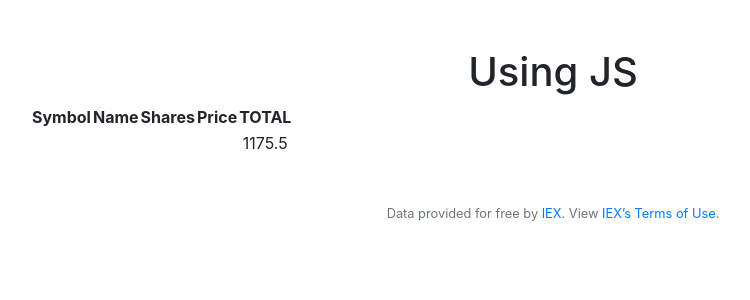
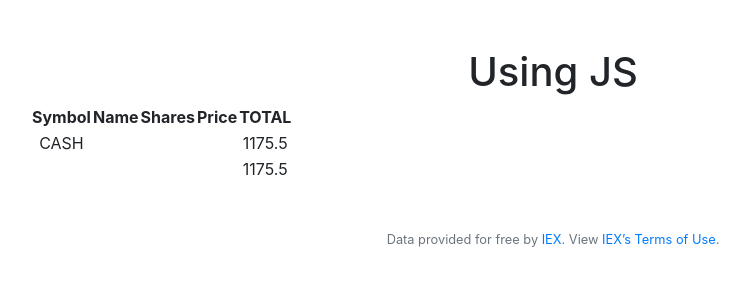
Before and after one commit to moostofa/finance, a Flask app: page / in a window 1280 px wide. Shown: the part 76-376 px from the top of the page, without its empty margins (87-837 px from the left). Run offline with Flask 2, Linux system fonts and the light colour scheme; a user stored in the database is signed in; data comes from the database, SQL or seed files in the repository; both versions use the stored data as it was after the commit; some libraries are stand-ins or nearby versions.

Commit message:
index.html displays info using JS successfully

```diff
--- a/app.py
+++ b/app.py
@@ -54,15 +54,15 @@
 
         #append stock information to the dictionary
         company["name"] = company_lookup["name"]
-        company["price"] = company_lookup["price"]
-        company["TOTAL"] = company["shares"] * company["price"]
+        company["price"] = (company_lookup["price"])
+        company["TOTAL"] = round((company["shares"] * company["price"]), 2)
 
     #get cash balance of current user
-    cash = db.execute("SELECT cash FROM users WHERE id = ?", session["user_id"])[0]["cash"]
+    cash = round((db.execute("SELECT cash FROM users WHERE id = ?", session["user_id"])[0]["cash"]), 2)
 
-    #convert python [{}] to JSON that can be accessed by JavaScript
+    #pass in the portfolio details and cash balance into a JS file
     with open("static/info.js", "w") as file:
-        file.write(f"""let data = {json.dumps(portfolio)};\nlet cash = {cash}""")
+        file.write(f"let data = {json.dumps(portfolio)};\nlet cash = {cash}")
     return render_template("index.html", cash = cash)
 
 @app.route("/buy", methods=["GET", "POST"])
@@ -81,7 +81,7 @@
 
         #validate shares
         shares = request.form.get("shares")
-        if shares.strip() == "" or not shares:
+        if not shares:
             return apology("please enter a number of shares to purchase", 403)
 
         if int(shares) < 0:
@@ -106,7 +106,7 @@
 
         #insert stock details to user portfolio
         #execute query to check if user already owns shares of chosen stock
-        SQL_exists_value = list(db.execute("SELECT EXISTS (SELECT symbol FROM portfolio WHERE symbol = ?)", symbol)[0].values())[0]
+        SQL_exists_value = list(db.execute("SELECT EXISTS (SELECT symbol FROM portfolio WHERE user_id = ? AND symbol = ?)", user_id, symbol)[0].values())[0]
 
         #if user already showns share of this stock, update share count
         if SQL_exists_value == 0:
@@ -246,3 +246,15 @@
 # Listen for errors
 for code in default_exceptions:
     app.errorhandler(code)(errorhandler)
+
+"""
+CREATE TABLE portfolio (
+    user_id INTEGER,
+    symbol TEXT NOT NULL,
+    name TEXT NOT NULL,
+    shares INTEGER,
+    FOREIGN KEY(user_id) REFERENCES users(id)
+);
+
+CREATE UNIQUE INDEX user_id ON portfolio(user_id)
+"""
--- a/static/info.js
+++ b/static/info.js
@@ -1,2 +1,2 @@
-let data = [{"symbol": "AAPL", "shares": 5, "name": "Apple Inc", "price": 148.64, "TOTAL": 743.1999999999999}, {"symbol": "MSFT", "shares": 15, "name": "Microsoft Corporation", "price": 308.13, "TOTAL": 4621.95}, {"symbol": "TSLA", "shares": 2, "name": "Tesla Inc", "price": 1024.86, "TOTAL": 2049.72}];
-let cash = 1841.929999999999
+let data = [{"symbol": "NFLX", "shares": 3, "name": "NetFlix Inc", "price": 671.66, "TOTAL": 2014.98}, {"symbol": "AAPL", "shares": 5, "name": "Apple Inc", "price": 148.64, "TOTAL": 743.2}, {"symbol": "MSFT", "shares": 5, "name": "Microsoft Corporation", "price": 308.13, "TOTAL": 1540.65}, {"symbol": "TSLA", "shares": 2, "name": "Tesla Inc", "price": 1024.86, "TOTAL": 2049.72}];
+let cash = 3651.45
--- a/templates/buy.html
+++ b/templates/buy.html
@@ -10,7 +10,7 @@
             <input autocomplete="off" autofocus class="form-control" name="symbol" placeholder="Ticker Symbol" type="text">
         </div>
         <div class="form-group">
-            <input autocomplete="off" autofocus class="form-control" name="shares" placeholder="Units" type="text">
+            <input autocomplete="off" autofocus class="form-control" name="shares" placeholder="Units" type="number">
         </div>
         <button class="btn btn-primary" type="submit">Buy</button>
     </form>
--- a/templates/index.html
+++ b/templates/index.html
@@ -17,8 +17,9 @@
                 <th>TOTAL</th>
             </tr>
             <script>
-                console.log(data)
+                let sum = 0
                 for (let object of data) {
+                    sum += object["TOTAL"]
                     document.getElementById("display-info").innerHTML +=
                     `
                     <tr>
@@ -33,8 +34,13 @@
                 document.getElementById("display-info").innerHTML +=
                 `
                 <tr>
+                    <td>CASH</td>
+                    <td></td><td></td><td></td>
+                    <td>${cash}</td>
+                </tr>
+                <tr>
                     <td></td><td></td><td></td><td></td>
-                    <td>${cash}</td>
+                    <td>${cash + sum}</td>
                 </tr>
                 `
             </script>
```
Also changed, not shown: finance.db.
